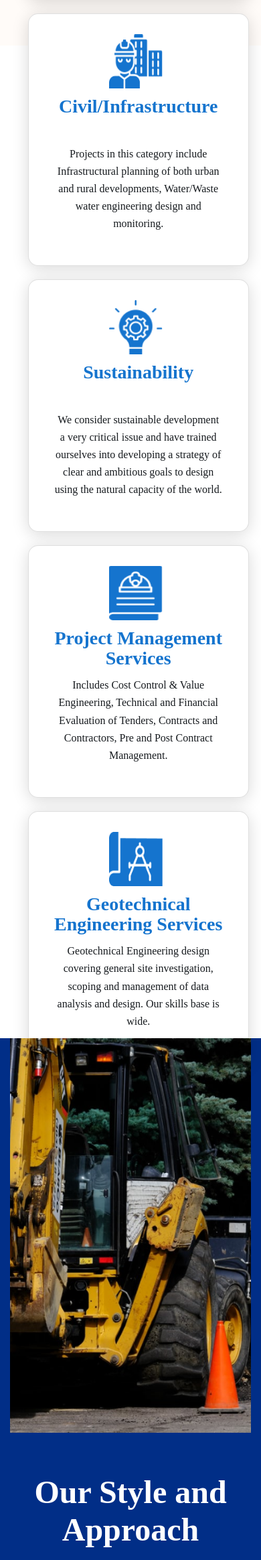
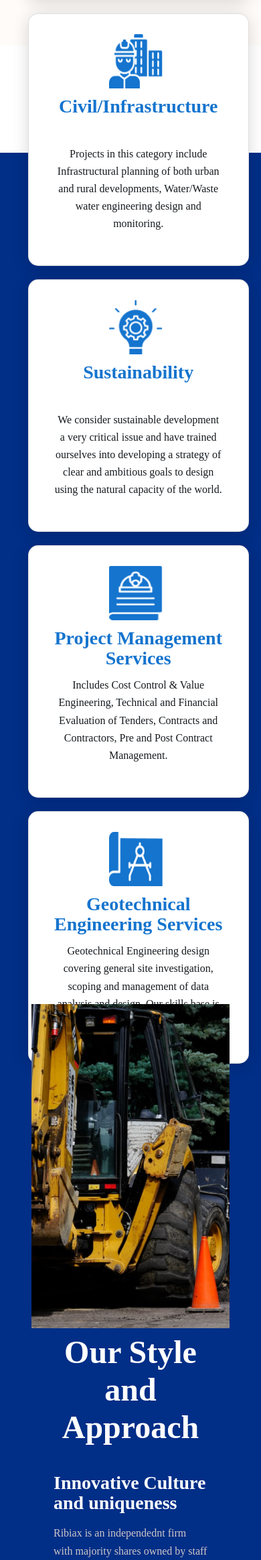
Before and after one commit to EbukaPeter55/ebukapeter55.github.io-ribiax-engr-website, a PHP site: page /landing.html in a window 390 px wide. Shown: the part 3352-5681 px from the top of the page at 67% size. Run offline with PHP 8.4, Linux system fonts and the light colour scheme; some libraries are stand-ins or nearby versions; some web fonts are replaced.

Commit message:
parrtly responsive landing page

```diff
--- a/styles/index/index.css
+++ b/styles/index/index.css
@@ -1372,8 +1372,24 @@ main footer .foot .copy p[second] {
     height: 100%;
   }
   main .newsletter,
-  main footer .foot {
+  main footer .foot,
+  main footer .foot .copy {
     max-width: 100%;
+  }
+}
+
+@media (max-width: 1024px) {
+  main .style .top-head-1 h2 {
+    margin-top: 0;
+  }
+  .top-head-1 {
+    padding: 3rem;
+  }
+  main .style .top-head-1 p,
+  main .style .top-head-1 h6,
+  main .style .top-head-1 img,
+  main .style .top-head-1 a {
+    margin-left: 0 !important;
   }
 }
 
@@ -1394,6 +1410,14 @@ main footer .foot .copy p[second] {
             justify-content: center;
     padding: 0;
     height: 100%;
+  }
+  main .adv .right-new,
+  main .adv .left {
+    margin-left: 0;
+  }
+  main .style,
+  main .adv {
+    padding: 2rem;
   }
 }
 
--- a/styles/index/index.scss
+++ b/styles/index/index.scss
@@ -1611,8 +1611,26 @@ main {
     }
 
     main .newsletter,
-    main footer .foot {
+    main footer .foot,
+    main footer .foot .copy {
         max-width: 100%;
+    }
+}
+
+@media (max-width: 1024px) {
+    main .style .top-head-1 h2 {
+        margin-top: 0;
+    }
+
+    .top-head-1 {
+        padding: 3rem
+    }
+
+    main .style .top-head-1 p,
+    main .style .top-head-1 h6,
+    main .style .top-head-1 img,
+    main .style .top-head-1 a {
+        margin-left: 0 !important;
     }
 }
 
@@ -1628,6 +1646,16 @@ main {
         padding: 0;
         height: 100%;
     }
+
+    main .adv .right-new,
+    main .adv .left {
+        margin-left: 0;
+    }
+
+    main .style,
+    main .adv {
+        padding: 2rem;
+    }
 }
 
 @media (max-width: 568px) {
```
Also changed, not shown: 1 other file.
